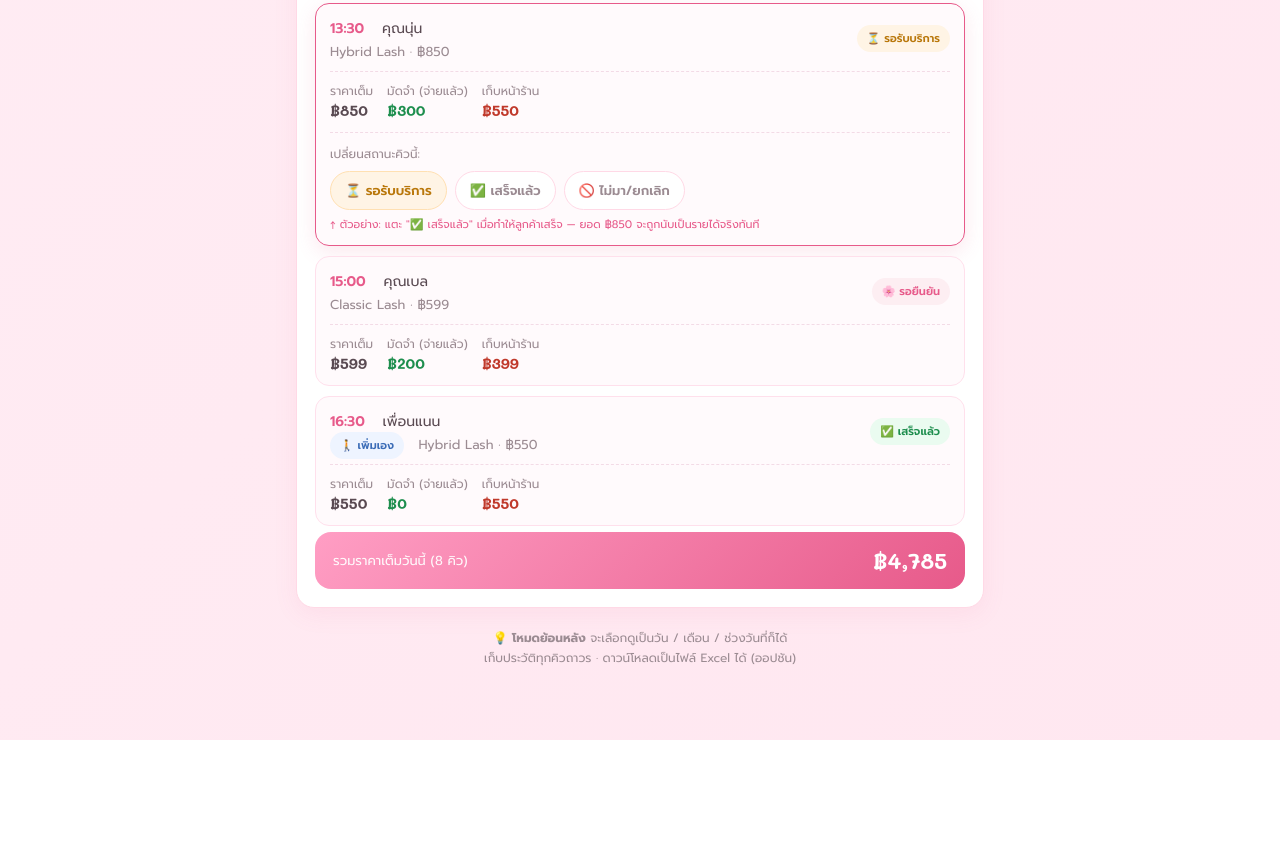
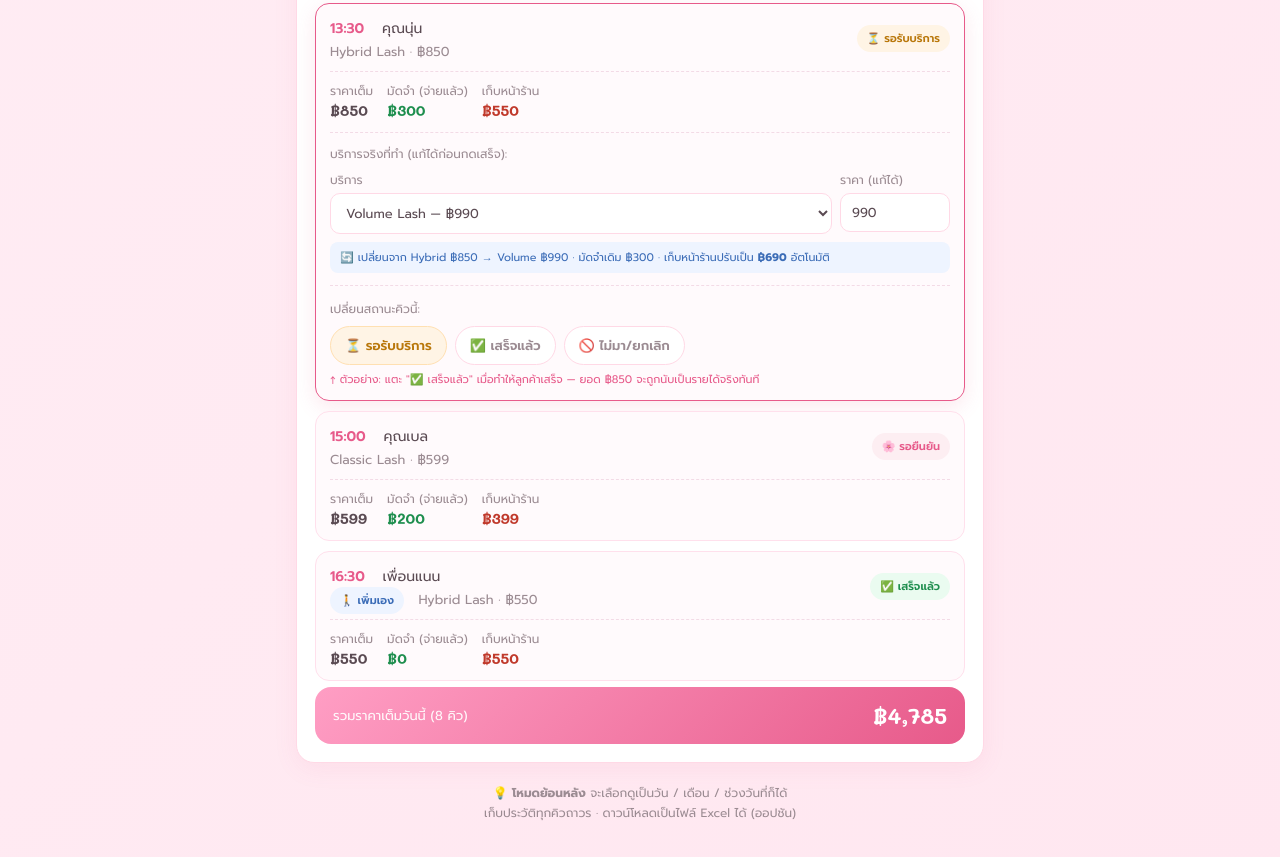
Before and after one commit to biupatiphan/24lash-studio, a website: page public/dashboard-mockup.html in a window 1280 px wide. Shown: the part 2044-2901 px from the top of the page. Before the commit the page ends 2784 px from the top, so only its background shows below. Drawn offline with Linux system fonts and the light colour scheme.

Commit message:
Mockup: allow changing service/price before marking booking done

```diff
--- a/public/dashboard-mockup.html
+++ b/public/dashboard-mockup.html
@@ -96,6 +96,14 @@
   .pill-btn.sel-done{background:var(--green);color:#fff;border-color:var(--green);}
   .pill-btn.sel-cancel{background:#fdecec;color:var(--red);border-color:#f5c6c6;}
   .tap-cue{font-size:11px;color:var(--pink);margin-top:6px;}
+
+  /* edit service before completing */
+  .edit-svc{margin-bottom:14px;padding-bottom:12px;border-bottom:1px dashed #f3dbe6;}
+  .status-actions select,.status-actions input{width:100%;padding:9px 11px;border:1.5px solid var(--line);
+    border-radius:10px;font-family:inherit;font-size:13px;color:var(--ink);background:#fff;}
+  .esvc-grid{display:grid;grid-template-columns:1fr 110px;gap:8px;}
+  .esvc-grid label{display:block;font-size:12px;color:var(--muted);margin:0 0 4px;}
+  .changed-note{font-size:11px;color:#3b6cb7;background:#eef4ff;border-radius:8px;padding:7px 10px;margin-top:8px;}
 
   /* walk-in add */
   .add-btn{display:flex;align-items:center;justify-content:center;gap:8px;width:100%;
@@ -271,6 +279,21 @@
           <div class="remain">เก็บหน้าร้าน<b>฿550</b></div>
         </div>
         <div class="status-actions">
+          <div class="edit-svc">
+            <div class="hint">บริการจริงที่ทำ (แก้ได้ก่อนกดเสร็จ):</div>
+            <div class="esvc-grid">
+              <div><label>บริการ</label>
+                <select>
+                  <option>Hybrid Lash — ฿850 (ที่จองไว้)</option>
+                  <option selected>Volume Lash — ฿990</option>
+                  <option>Classic Lash — ฿599</option>
+                  <option>กำหนดเอง…</option>
+                </select>
+              </div>
+              <div><label>ราคา (แก้ได้)</label><input type="text" value="990" /></div>
+            </div>
+            <div class="changed-note">🔄 เปลี่ยนจาก Hybrid ฿850 → Volume ฿990 · มัดจำเดิม ฿300 · เก็บหน้าร้านปรับเป็น <b>฿690</b> อัตโนมัติ</div>
+          </div>
           <div class="hint">เปลี่ยนสถานะคิวนี้:</div>
           <div class="pills">
             <button class="pill-btn sel-wait">⏳ รอรับบริการ</button>
```
